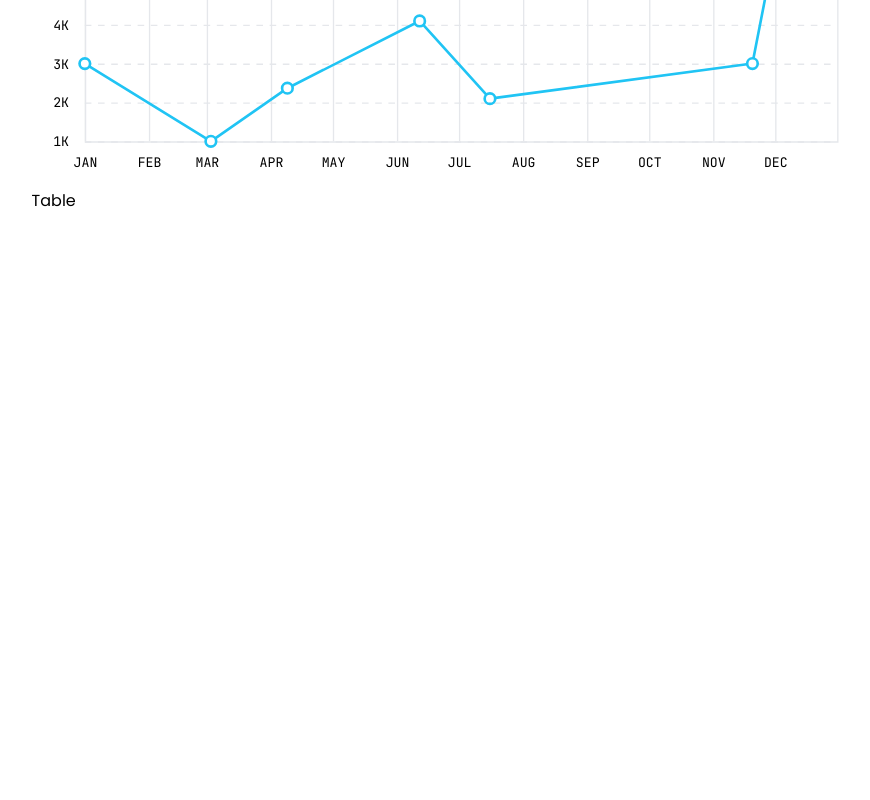
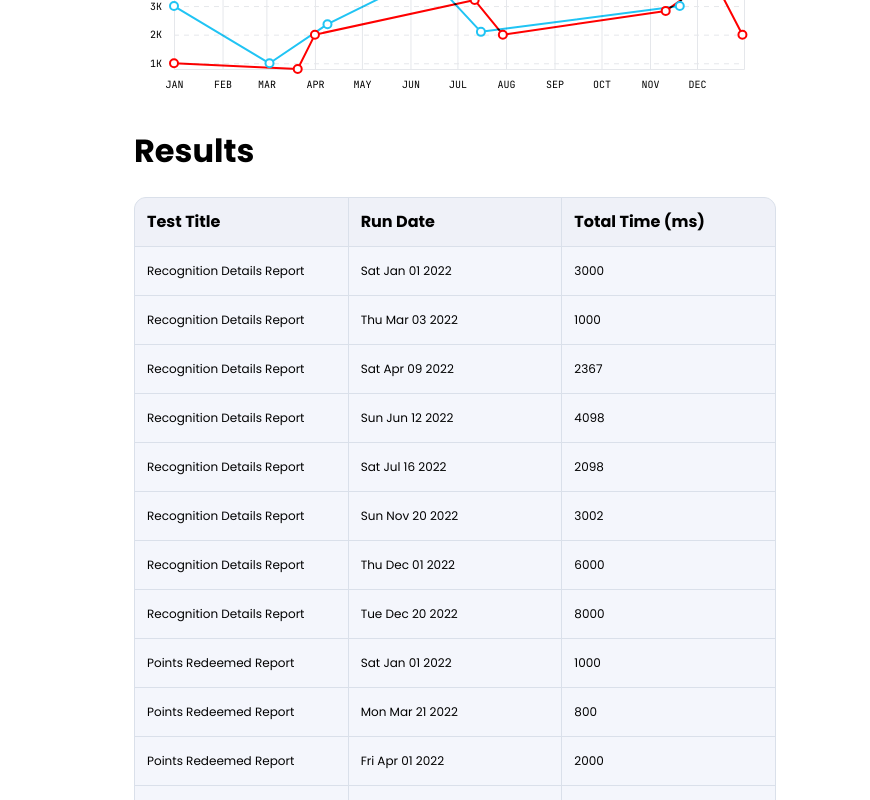
Before and after one commit to z011y/cypress-performance-report, a Nuxt app: page / in a window 1280 px wide. Shown: the part 280-1080 px from the top of the page, without its empty margins (186-1056 px from the left). Before the commit the page ends 800 px from the top, so only its background shows below. Built offline with nearby package versions, Linux system fonts and the light colour scheme.

Commit message:
add table

```diff
--- a/components/LineChart.vue
+++ b/components/LineChart.vue
@@ -8,11 +8,14 @@
         tooltipPositioning.y + 12
       }px;`"
     >
+      <h3>Test Title</h3>
+      <p>{{ tooltipData.test }}</p>
+      <hr />
       <h3>Run Date</h3>
       <p>{{ tooltipData.date.toDateString() }}</p>
       <hr />
       <h3>Total Time</h3>
-      <p>{{ tooltipData.time }}</p>
+      <p>{{ `${tooltipData.time} ms` }}</p>
     </div>
   </div>
 </template>
@@ -27,14 +30,12 @@ export default {
       required: true,
       type: Array,
     },
-    tooltipData: {
-      required: false,
-      type: Object,
-    },
-    tooltipPositioning: {
-      required: false,
-      type: Object,
-    },
+  },
+  data() {
+    return {
+      tooltipData: null,
+      tooltipPositioning: null,
+    }
   },
   methods: {
     // Copyright 2021 Observable, Inc.
@@ -45,6 +46,8 @@ export default {
       {
         x = ([x]) => x, // given d in data, returns the (temporal) x-value
         y = ([, y]) => y, // given d in data, returns the (quantitative) y-value
+        z = () => 1,
+        title, // given d in data, returns the title text
         defined, // for gaps in data
         curve = d3.curveLinear, // method of interpolation between points
         marginTop = 20, // top margin, in pixels
@@ -61,15 +64,17 @@ export default {
         yRange = [height - marginBottom, marginTop], // [bottom, top]
         yFormat, // a format specifier string for the y-axis
         yLabel, // a label for the y-axis
+        zDomain, // array of z-values
         color = 'red', // stroke color of line
         strokeLinecap = 'round', // stroke line cap of the line
         strokeLinejoin = 'round', // stroke line join of the line
         strokeWidth = 2, // stroke width of line, in pixels
         strokeOpacity = 1, // stroke opacity of line
+        mixBlendMode = 'multiply', // blend mode of lines
       } = {}
     ) {
       const addTooltipProperties = (event, d) => {
-        this.tooltipData = { date: d.date, time: d.time }
+        this.tooltipData = { test: d.test, date: d.date, time: d.time }
         this.tooltipPositioning = { x: event.x, y: event.y }
       }
 
@@ -81,7 +86,8 @@ export default {
       // Compute values.
       const X = d3.map(data, x)
       const Y = d3.map(data, y)
-      const I = d3.range(X.length)
+      const Z = d3.map(data, z)
+      const O = d3.map(data, (d) => d)
       if (defined === undefined)
         defined = (d, i) => !isNaN(X[i]) && !isNaN(Y[i])
       const D = d3.map(data, defined)
@@ -89,12 +95,21 @@ export default {
       // Compute default domains.
       if (xDomain === undefined) xDomain = d3.extent(X)
       if (yDomain === undefined) yDomain = d3.extent(Y)
+      if (zDomain === undefined) zDomain = Z
+      zDomain = new d3.InternSet(zDomain)
+
+      // Omit any data not present in the z-domain.
+      const I = d3.range(X.length).filter((i) => zDomain.has(Z[i]))
 
       // Construct scales and axes.
       const xScale = xType(xDomain, xRange)
       const yScale = yType(yDomain, yRange)
       const xAxis = d3.axisBottom(xScale)
       const yAxis = d3.axisLeft(yScale)
+
+      // Compute titles.
+      const T =
+        title === undefined ? Z : title === null ? null : d3.map(data, title)
 
       // Customize axis ticks
       xAxis.tickSize(-(height - marginTop - marginBottom))
@@ -140,16 +155,21 @@ export default {
         .call((g) => g.selectAll('.tick line').attr('stroke', '#e5e7eb'))
         .attr('stroke-dasharray', '5,5')
 
-      // Plot line
+      // Plot lines
       svg
-        .append('path')
+        .append('g')
         .attr('fill', 'none')
-        .attr('stroke', color)
+        .attr('stroke', typeof color === 'string' ? color : null)
         .attr('stroke-width', strokeWidth)
         .attr('stroke-linecap', strokeLinecap)
         .attr('stroke-linejoin', strokeLinejoin)
         .attr('stroke-opacity', strokeOpacity)
-        .attr('d', line(I))
+        .selectAll('path')
+        .data(d3.group(I, (i) => Z[i]))
+        .join('path')
+        .style('mix-blend-mode', mixBlendMode)
+        .attr('stroke', typeof color === 'function' ? ([z]) => color(z) : null)
+        .attr('d', ([, I]) => line(I))
 
       // Plot dots
       svg
@@ -165,7 +185,10 @@ export default {
         .attr('cy', function (d) {
           return yScale(d.time)
         })
-        .attr('stroke', '#20C4F4')
+        .attr('stroke', (d) => {
+          console.log(d)
+          return d.test === 'Recognition Details Report' ? '#20C4F4' : 'red'
+        })
         .attr('stroke-width', 2)
         .style('fill', 'white')
         .on('mouseover', function (event, d) {
@@ -177,13 +200,14 @@ export default {
           resetTooltipProperties()
         })
 
-      return svg.node()
+      return Object.assign(svg.node(), { value: null })
     },
     renderChart(dataPoints) {
       this.drawChart(dataPoints, {
         x: (d) => d.date,
         y: (d) => d.time,
-        color: '#20C4F4',
+        z: (d) => d.test,
+        color: (z) => (z === 'Recognition Details Report' ? '#20C4F4' : 'red'),
       })
     },
   },
--- a/pages/index.vue
+++ b/pages/index.vue
@@ -1,8 +1,22 @@
 <template>
   <div class="container">
-    <h1>Test Results</h1>
+    <h1>All Time</h1>
     <line-chart :dataPoints="chartData" />
-    <div>Table</div>
+    <h1>Results</h1>
+    <div class="results-table">
+      <div class="results-table-header">Test Title</div>
+      <div class="results-table-header">Run Date</div>
+      <div class="results-table-header">Total Time (ms)</div>
+      <div
+        class="results-table-row"
+        v-for="dataPoint in flattenedData()"
+        :key="dataPoint"
+      >
+        {{
+          typeof dataPoint === 'object' ? dataPoint.toDateString() : dataPoint
+        }}
+      </div>
+    </div>
   </div>
 </template>
 
@@ -18,39 +32,96 @@ export default {
     return {
       chartData: [
         {
+          test: 'Recognition Details Report',
           date: new Date('2022-01-01'),
           time: 3000,
         },
         {
+          test: 'Recognition Details Report',
           date: new Date('2022-03-03'),
           time: 1000,
         },
         {
+          test: 'Recognition Details Report',
           date: new Date('2022-04-09'),
           time: 2367,
         },
         {
+          test: 'Recognition Details Report',
           date: new Date('2022-06-12'),
           time: 4098,
         },
         {
+          test: 'Recognition Details Report',
           date: new Date('2022-07-16'),
           time: 2098,
         },
         {
+          test: 'Recognition Details Report',
           date: new Date('2022-11-20'),
           time: 3002,
         },
         {
+          test: 'Recognition Details Report',
           date: new Date('2022-12-01'),
           time: 6000,
         },
         {
+          test: 'Recognition Details Report',
           date: new Date('2022-12-20'),
           time: 8000,
         },
+        {
+          test: 'Points Redeemed Report',
+          date: new Date('2022-01-01'),
+          time: 1000,
+        },
+        {
+          test: 'Points Redeemed Report',
+          date: new Date('2022-03-21'),
+          time: 800,
+        },
+        {
+          test: 'Points Redeemed Report',
+          date: new Date('2022-04-01'),
+          time: 2000,
+        },
+        {
+          test: 'Points Redeemed Report',
+          date: new Date('2022-07-12'),
+          time: 3209,
+        },
+        {
+          test: 'Points Redeemed Report',
+          date: new Date('2022-07-30'),
+          time: 1999,
+        },
+        {
+          test: 'Points Redeemed Report',
+          date: new Date('2022-11-11'),
+          time: 2831,
+        },
+        {
+          test: 'Points Redeemed Report',
+          date: new Date('2022-12-11'),
+          time: 4000,
+        },
+        {
+          test: 'Points Redeemed Report',
+          date: new Date('2022-12-30'),
+          time: 2000,
+        },
       ],
     }
+  },
+  methods: {
+    flattenedData() {
+      return this.chartData
+        .map((data) => {
+          return Object.values(data)
+        })
+        .flat()
+    },
   },
 }
 </script>
@@ -62,8 +133,34 @@ body {
   font-family: 'Poppins';
 }
 .container {
-  width: 66vw;
+  width: 50vw;
   padding: 24px;
   background-color: white;
 }
+.results-table {
+  display: grid;
+  grid-template-columns: 1fr 1fr 1fr;
+  background-color: #dae0ea;
+  width: 100%;
+  border-radius: 12px;
+  grid-gap: 1px;
+  border: 1px solid #dae0ea;
+  overflow: hidden;
+}
+.results-table-header {
+  display: flex;
+  align-items: center;
+  height: 48px;
+  padding-left: 12px;
+  background-color: #eff1f8;
+  font-weight: 700;
+}
+.results-table-row {
+  display: flex;
+  align-items: center;
+  height: 48px;
+  padding-left: 12px;
+  background-color: #f4f6fc;
+  font-size: 12px;
+}
 </style>
```
